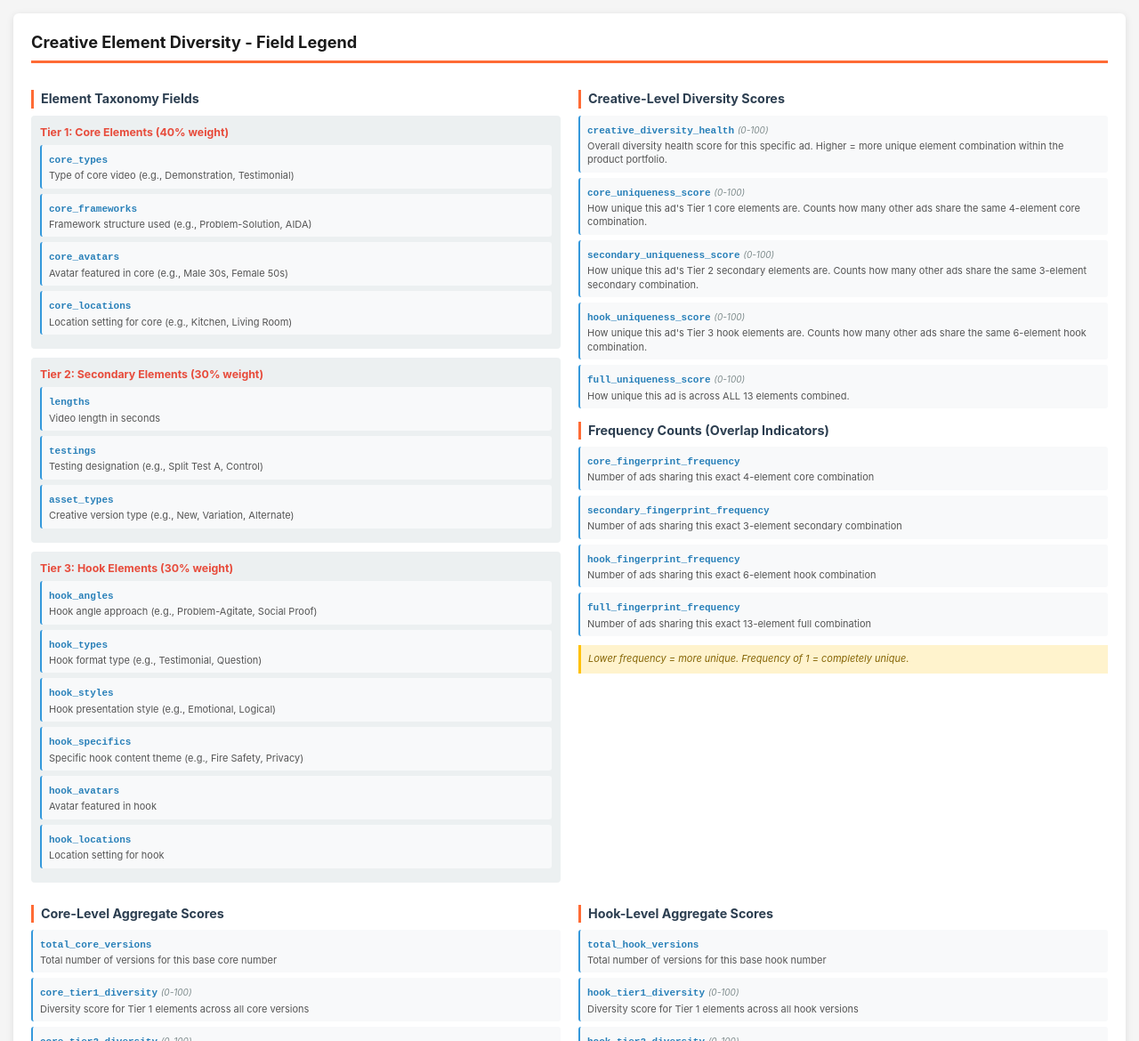
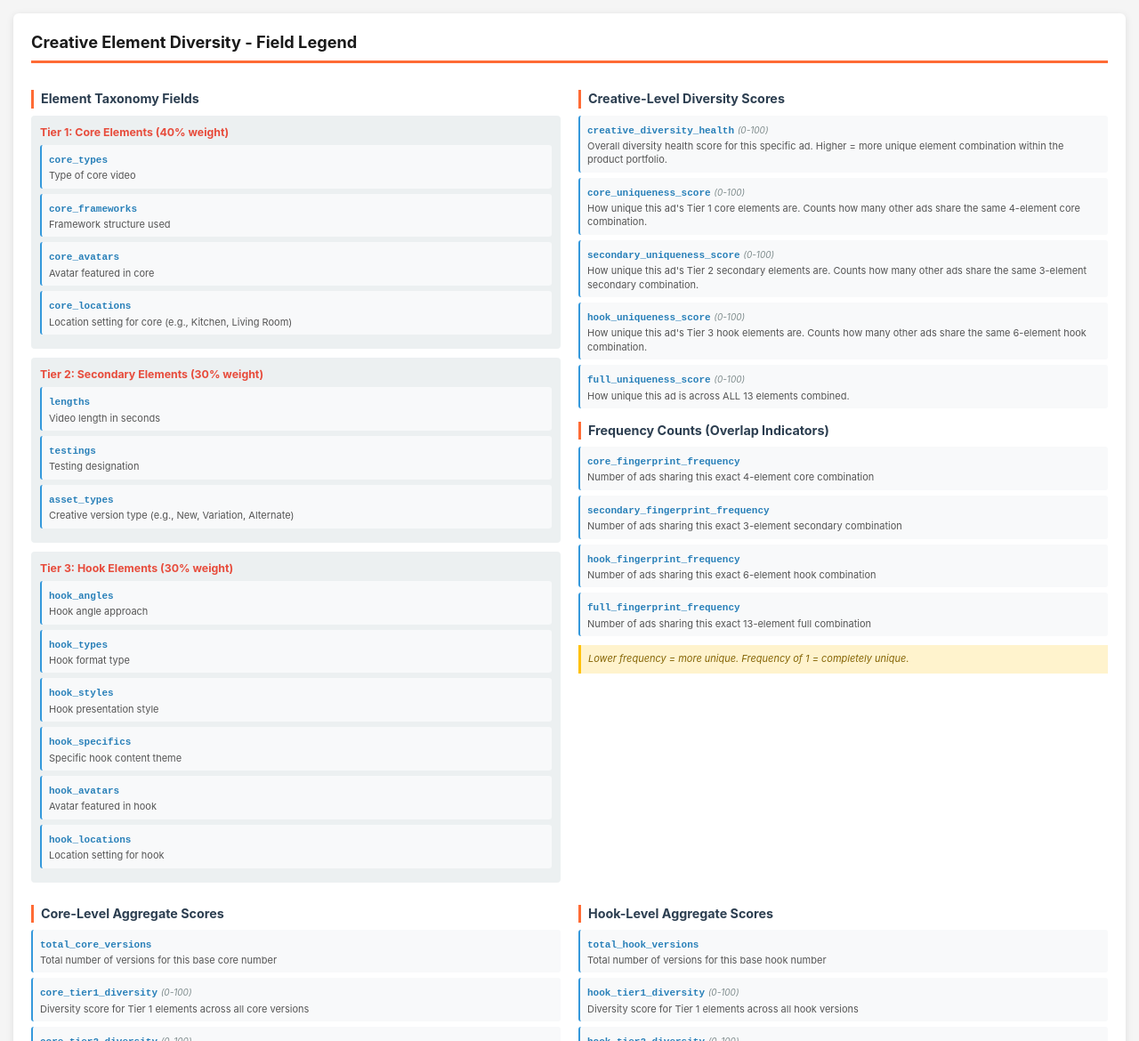
Before and after one commit to ascendedent/Creative-Diversity-Docs, a plain HTML site: page index.html in a window 1280 px wide. Shown: the top 1170 px of the page at 89% size. Drawn offline with Linux system fonts and the light colour scheme.

Commit message:
Update index.html

```diff
--- a/index.html
+++ b/index.html
@@ -172,15 +172,15 @@
                     <div class="tier-header">Tier 1: Core Elements (40% weight)</div>
                     <div class="field">
                         <span class="field-name">core_types</span>
-                        <div class="field-desc">Type of core video (e.g., Demonstration, Testimonial)</div>
+                        <div class="field-desc">Type of core video</div>
                     </div>
                     <div class="field">
                         <span class="field-name">core_frameworks</span>
-                        <div class="field-desc">Framework structure used (e.g., Problem-Solution, AIDA)</div>
+                        <div class="field-desc">Framework structure used</div>
                     </div>
                     <div class="field">
                         <span class="field-name">core_avatars</span>
-                        <div class="field-desc">Avatar featured in core (e.g., Male 30s, Female 50s)</div>
+                        <div class="field-desc">Avatar featured in core</div>
                     </div>
                     <div class="field">
                         <span class="field-name">core_locations</span>
@@ -196,7 +196,7 @@
                     </div>
                     <div class="field">
                         <span class="field-name">testings</span>
-                        <div class="field-desc">Testing designation (e.g., Split Test A, Control)</div>
+                        <div class="field-desc">Testing designation</div>
                     </div>
                     <div class="field">
                         <span class="field-name">asset_types</span>
@@ -208,19 +208,19 @@
                     <div class="tier-header">Tier 3: Hook Elements (30% weight)</div>
                     <div class="field">
                         <span class="field-name">hook_angles</span>
-                        <div class="field-desc">Hook angle approach (e.g., Problem-Agitate, Social Proof)</div>
+                        <div class="field-desc">Hook angle approach</div>
                     </div>
                     <div class="field">
                         <span class="field-name">hook_types</span>
-                        <div class="field-desc">Hook format type (e.g., Testimonial, Question)</div>
+                        <div class="field-desc">Hook format type</div>
                     </div>
                     <div class="field">
                         <span class="field-name">hook_styles</span>
-                        <div class="field-desc">Hook presentation style (e.g., Emotional, Logical)</div>
+                        <div class="field-desc">Hook presentation style</div>
                     </div>
                     <div class="field">
                         <span class="field-name">hook_specifics</span>
-                        <div class="field-desc">Specific hook content theme (e.g., Fire Safety, Privacy)</div>
+                        <div class="field-desc">Specific hook content theme</div>
                     </div>
                     <div class="field">
                         <span class="field-name">hook_avatars</span>
```
